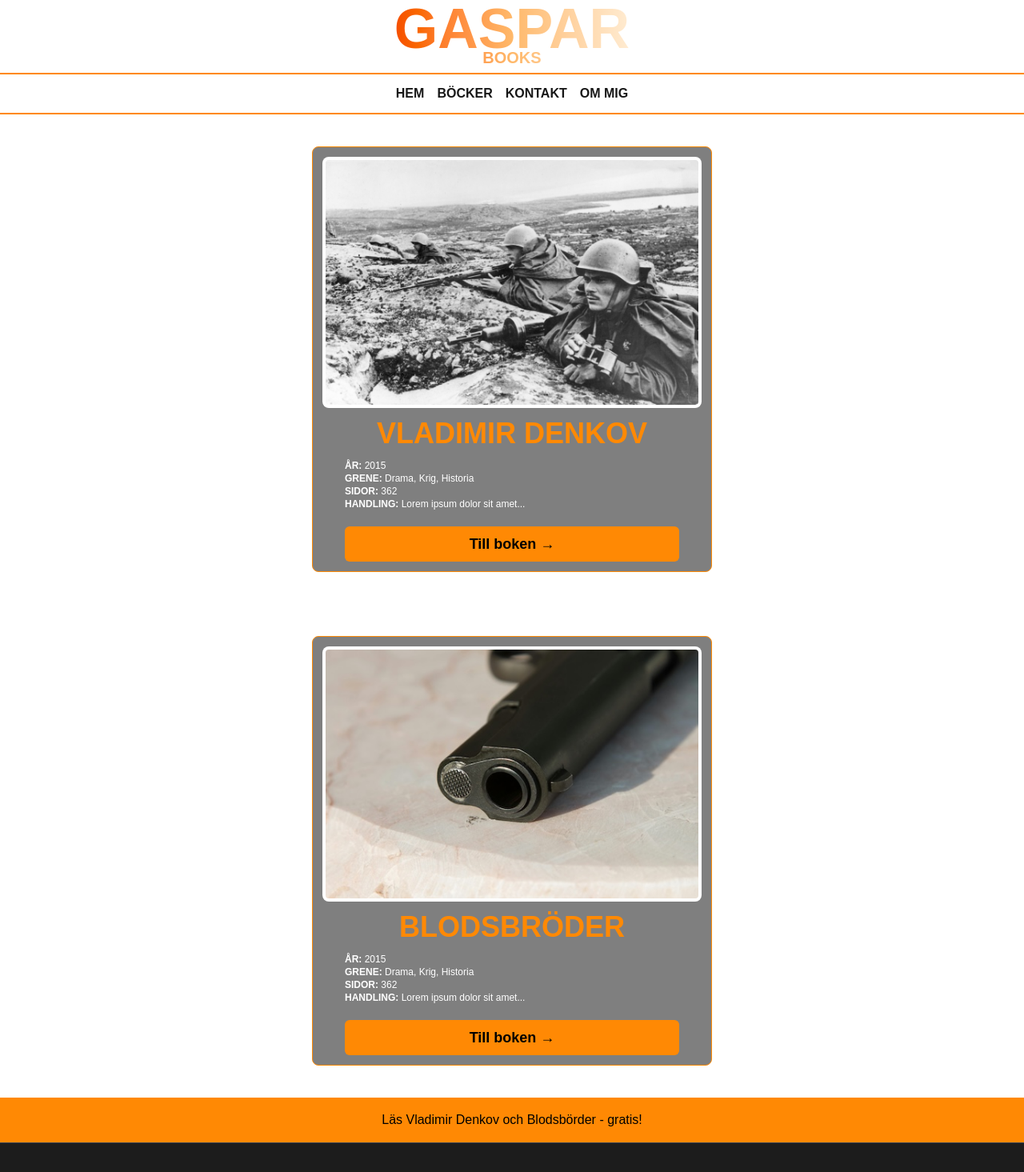
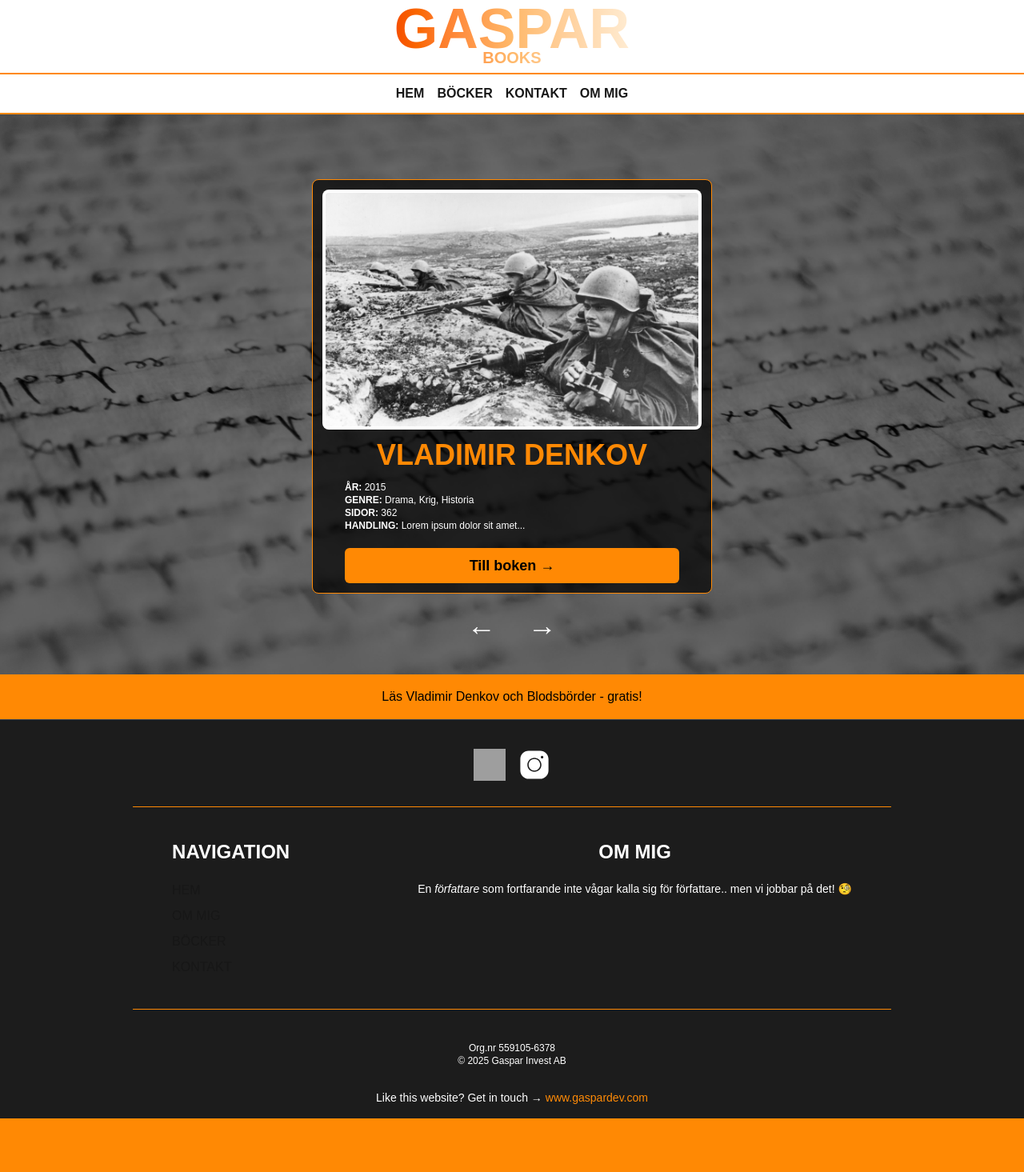
Before and after one commit to Gaspardious/book, a Next.js app in the folder book/: page /books in a window 1280 px wide. Shown: the top 1465 px of the page at 80% size. After the commit the page ends 1398 px from the top, so only its background shows below. Built offline with nearby package versions, Linux system fonts and the light colour scheme; grey boxes are pictures that could not be loaded.

Commit message:
small changes

```diff
--- a/book/components/Hero.tsx
+++ b/book/components/Hero.tsx
@@ -4,17 +4,15 @@ import Link from 'next/link'
 
 const Hero = () => {
   return (
-    <div className='relative'>
-    <div className="absolute inset-0 bg-black opacity-70"></div>
-    <Image
-      src="/text.jpg"
-      alt="Picture of the author"
-      width={1000}
-      height={500}
-        className='object-cover h-[550px] w-full'
-    />
+    <div className="relative min-h-[700px] w-full flex flex-col items-center justify-center p-10">
+      <div
+        className="absolute inset-0 bg-cover bg-center z-0"
+        style={{ backgroundImage: "url('/text.jpg')" }}
+      >
+        <div className="absolute inset-0 bg-black opacity-50"></div>
+      </div>
 
-    <div className="absolute inset-0 flex flex-col items-center justify-end py-10">
+    <div className="absolute inset-0 flex flex-col items-center justify-center">
 
     <h1 className="text-6xl font-bold text-white">Välkommen!</h1>
     <p className="text-lg text-white pb-10">Här hittar du mina två böcker.</p>
--- a/book/src/app/about/page.tsx
+++ b/book/src/app/about/page.tsx
@@ -1,24 +1,29 @@
-
 import React from 'react'
 
 const Page = () => {
   return (
-    <div className="relative h-content w-full flex flex-col items-center justify-center p-10">
-  <div className='absolute inset-0 bg-[url("/text.jpg")] bg-cover bg-center opacity-20 z-[-1]'></div>
+    <div className="relative min-h-[700px] w-full flex flex-col items-center justify-center p-10">
+      <div
+        className="absolute inset-0 bg-cover bg-center z-0"
+        style={{ backgroundImage: "url('/text.jpg')" }}
+      >
+        <div className="absolute inset-0 bg-black opacity-50"></div>
+      </div>
 
-  <section className="relative text-white m-10 bg-black/50 border border-orange-400 w-full rounded-lg p-10 sm:w-[500px] flex flex-col items-start justify-center z-10">
-
-    <h2 className='text-4xl font-bold text-center'>OM MIG</h2>
-    <br />
-    <p>Jag heter Dejan och skriver för att förstå världen – och kanske hjälpa andra att göra detsamma. <br /> <br /> Orden har alltid varit mitt sätt att utforska tankar, känslor och berättelser. Oavsett om det handlar om vardagens små ögonblick eller livets stora frågor, försöker jag hitta det som skaver, glöder eller inspirerar.
-
-När jag inte skriver läser jag gärna, vandrar i naturen eller försvinner in i en bra berättelse – på papper eller i huvudet. Jag tror på språkets kraft att beröra, förändra och förena, och det är precis det jag vill förmedla i mina texter.
-
-<br /> <br />Välkommen hit – jag hoppas du hittar något som stannar kvar en stund.</p>
-  </section>
-
-
-</div>
+      <section className="relative text-white m-10 bg-black/70 border border-orange-400 w-full rounded-lg p-10 sm:w-[500px] flex flex-col items-start justify-center z-10">
+        <h2 className="text-4xl font-bold text-center">OM MIG</h2>
+        <br />
+        <p>
+          Jag heter Dejan och skriver för att förstå världen – och kanske hjälpa andra att göra detsamma.
+          <br />
+          <br />
+          Orden har alltid varit mitt sätt att utforska tankar, känslor och berättelser...
+          <br />
+          <br />
+          Välkommen hit – jag hoppas du hittar något som stannar kvar en stund.
+        </p>
+      </section>
+    </div>
   )
 }
 
--- a/book/src/app/books/[book]/page.tsx
+++ b/book/src/app/books/[book]/page.tsx
@@ -45,7 +45,7 @@ export default async function BookPage({
 }: {
   params: Promise<{ book: string }>
 }) {
-  const { book } = await params // ✅ await params before using
+  const { book } = await params
 
   const bookData: Book | null = await client.fetch(bookQuery, { slug: book })
 
@@ -68,7 +68,7 @@ export default async function BookPage({
       )}
 
       <h2 className="text-xs font-semibold mb-1">BESKRIVNING</h2>
-      <p className="text-lg bg-black/50 border-1 rounded border-orange-400 p-4 mb-8">
+      <p className="text-sm bg-black/50 border-1 rounded border-orange-400 p-4 mb-8">
         {bookData.description}
       </p>
 
--- a/book/src/app/books/page.tsx
+++ b/book/src/app/books/page.tsx
@@ -1,56 +1,73 @@
-import Image from 'next/image'
-import Link from 'next/link'
-import React from 'react'
+'use client';
+import Image from 'next/image';
+import Link from 'next/link';
+import React, { useState } from 'react';
+
+const books = [
+  {
+    title: 'VLADIMIR DENKOV',
+    year: '2015',
+    genre: 'Drama, Krig, Historia',
+    pages: '362',
+    summary: 'Lorem ipsum dolor sit amet...',
+    image: '/ww2.jpg',
+    link: '/books/vladimirdenkov',
+  },
+  {
+    title: 'BLODSBRÖDER',
+    year: '2015',
+    genre: 'Drama, Krig, Historia',
+    pages: '362',
+    summary: 'Lorem ipsum dolor sit amet...',
+    image: '/gun.jpg',
+    link: '/books/blodsbroder',
+  },
+];
 
 const Books = () => {
+  const [currentIndex, setCurrentIndex] = useState(0);
+  const nextSlide = () => setCurrentIndex((prev) => (prev + 1) % books.length);
+  const prevSlide = () => setCurrentIndex((prev) => (prev - 1 + books.length) % books.length);
+
+  const book = books[currentIndex];
+
   return (
-<div className="relative h-content w-full flex flex-col items-center justify-center">
-  <div className='absolute inset-0 bg-[url("/text.jpg")] bg-cover bg-center opacity-20 z-[-1]'></div>
+    <div className="relative min-h-[700px] w-full flex flex-col items-center justify-center">
+      <div
+        className="absolute inset-0 bg-cover bg-center z-0"
+        style={{ backgroundImage: "url('/text.jpg')" }}
+      >
+        <div className="absolute inset-0 bg-black opacity-50" />
+      </div>
 
-  <section className="relative text-white m-10 bg-black/50 border border-orange-400 rounded-lg p-3 sm:w-[500px] flex flex-col items-start justify-center z-10">
+      <section className="relative text-white m-10 bg-black/70 border border-orange-400 rounded-lg p-3 sm:w-[500px] flex flex-col items-start justify-center z-10 transition-all duration-500">
         <Image
-      src="/ww2.jpg"
-      alt="Picture of the author"
+          src={book.image}
+          alt={book.title}
           width={1000}
           height={1000}
-      className='rounded-lg p-1 bg-white'
+          className="h-[300px] w-full object-cover rounded-lg p-1 bg-white"
         />
-    <h2 className='text-4xl font-bold text-orange-400 mx-auto p-3'>VLADIMIR DENKOV</h2>
-    <section className='px-7 w-full'>
-      <p className='text-xs '><span className='font-bold'>ÅR:</span> 2015</p>
-      <p className='text-xs'><span className='font-bold'>GRENE:</span> Drama, Krig, Historia</p>
-      <p className='text-xs'><span className='font-bold'>SIDOR:</span> 362</p>
-      <p className='text-xs'><span className='font-bold'>HANDLING:</span> Lorem ipsum dolor sit amet...</p>
-      <Link href='/books/vladimirdenkov'>
-        <button className='text-lg mt-5 bg-orange-400 px-4 py-2 rounded-md font-bold cursor-pointer text-black w-full'>Till boken →</button>
+        <h2 className="text-4xl font-bold text-orange-400 mx-auto p-3">{book.title}</h2>
+        <section className="px-7 w-full">
+          <p className="text-xs"><span className="font-bold">ÅR:</span> {book.year}</p>
+          <p className="text-xs"><span className="font-bold">GENRE:</span> {book.genre}</p>
+          <p className="text-xs"><span className="font-bold">SIDOR:</span> {book.pages}</p>
+          <p className="text-xs"><span className="font-bold">HANDLING:</span> {book.summary}</p>
+          <Link href={book.link}>
+            <button className="text-lg mt-5 bg-orange-400 px-4 py-2 rounded-md font-bold cursor-pointer text-black w-full">
+              Till boken →
+            </button>
           </Link>
         </section>
       </section>
 
-  <section className="relative text-white m-10 bg-black/50 border border-orange-400 rounded-lg p-3 sm:w-[500px] flex flex-col items-start justify-center z-10">
-    <Image
-      src="/gun.jpg"
-      alt="Picture of the author"
-      width={1000}
-      height={1000}
-      className='rounded-lg p-1 bg-white'
-    />
-    <h2 className='text-4xl font-bold text-orange-400 mx-auto p-3'>BLODSBRÖDER</h2>
-    <section className='px-7 w-full'>
-      <p className='text-xs '><span className='font-bold'>ÅR:</span> 2015</p>
-      <p className='text-xs'><span className='font-bold'>GRENE:</span> Drama, Krig, Historia</p>
-      <p className='text-xs'><span className='font-bold'>SIDOR:</span> 362</p>
-      <p className='text-xs'><span className='font-bold'>HANDLING:</span> Lorem ipsum dolor sit amet...</p>
-      <Link href='/books/blodsbroder'>
-        <button className='text-lg mt-5 bg-orange-400 px-4 py-2 rounded-md font-bold cursor-pointer text-black w-full'>Till boken →</button>
-      </Link>
-    </section>
+      <div className="z-10 flex gap-10 mt-[-20px]">
+        <button onClick={prevSlide} className="text-white text-4xl font-bold hover:text-orange-400">←</button>
+        <button onClick={nextSlide} className="text-white text-4xl font-bold hover:text-orange-400">→</button>
+      </div>
+    </div>
+  );
+};
 
-  </section>
-
-</div>
-
-  )
-}
-
-export default Books
+export default Books;
--- a/book/src/app/contact/page.tsx
+++ b/book/src/app/contact/page.tsx
@@ -3,22 +3,38 @@ import React from 'react'
 
 const contact = () => {
   return (
-    <div className="relative h-content w-full flex flex-col items-center justify-center p-10">
-  <div className='absolute inset-0 bg-[url("/text.jpg")] bg-cover bg-center opacity-20 z-[-1]'></div>
+    <div className="relative min-h-[700px] w-full flex flex-col items-center justify-center p-10">
 
-  <section className="relative text-gray-600 m-10 bg-black/50 border border-orange-400 w-full rounded-lg p-10 sm:w-[500px] flex flex-col items-start justify-center z-10">
+ <div
+        className="absolute inset-0 bg-cover bg-center z-0"
+        style={{ backgroundImage: "url('/text.jpg')" }}
+      >
+        <div className="absolute inset-0 bg-black opacity-50"></div>
+      </div>
+
+  <section className="relative text-gray-600 m-10 bg-black/70 border border-orange-400 w-full rounded-lg p-10 sm:w-[500px] flex flex-col items-start justify-center z-10">
 
     <h2 className='text-4xl text-white font-bold text-center'>KONTAKT</h2>
 
-    <form className="flex flex-col gap-4 w-full">
-      <label htmlFor="name" className="text-xs text-white">Namn:</label>
-      <input type="text" id="name" className="border-2 border-gray-100 rounded-md p-1"/>
-      <label htmlFor="email" className="text-xs text-white">E-post:</label>
-      <input type="email" id="email" className="border-2 border-gray-100 rounded-md p-1"/>
-      <label htmlFor="message" className="text-xs text-white">Meddelande:</label>
-      <textarea id="message" className="border-2 border-gray-100 rounded-md p-1"></textarea>
-      <button type="submit" className="bg-orange-400 text-black p-2 rounded-md">Skicka</button>
-    </form>
+    <form
+  action="https://formsubmit.co/dejan.gaspar88@gmail.com"
+  method="POST"
+  className="flex flex-col gap-4 w-full"
+>
+<input type="hidden" name="_subject" defaultValue="Nytt kontaktmeddelande från portfolio" />
+<input type="hidden" name="_captcha" defaultValue="false" />
+
+  <label htmlFor="name" className="text-xs pt-10 text-white">Namn:</label>
+  <input type="text" name="name" id="name" required className="border-2 border-gray-100 text-white rounded-md p-2" />
+
+  <label htmlFor="email" className="text-xs text-white">E-post:</label>
+  <input type="email" name="email" id="email" required className="border-2 border-gray-100 rounded-md text-white p-2" />
+
+  <label htmlFor="message" className="text-xs text-white">Meddelande:</label>
+  <textarea name="message" id="message" required className="border-2 border-gray-100 rounded-md text-white p-2"></textarea>
+
+  <button type="submit" className="bg-orange-400 text-black p-2 rounded-md">Skicka</button>
+</form>
 
   </section>
 
```
Lines whose indentation alone changed are shown as unchanged.
